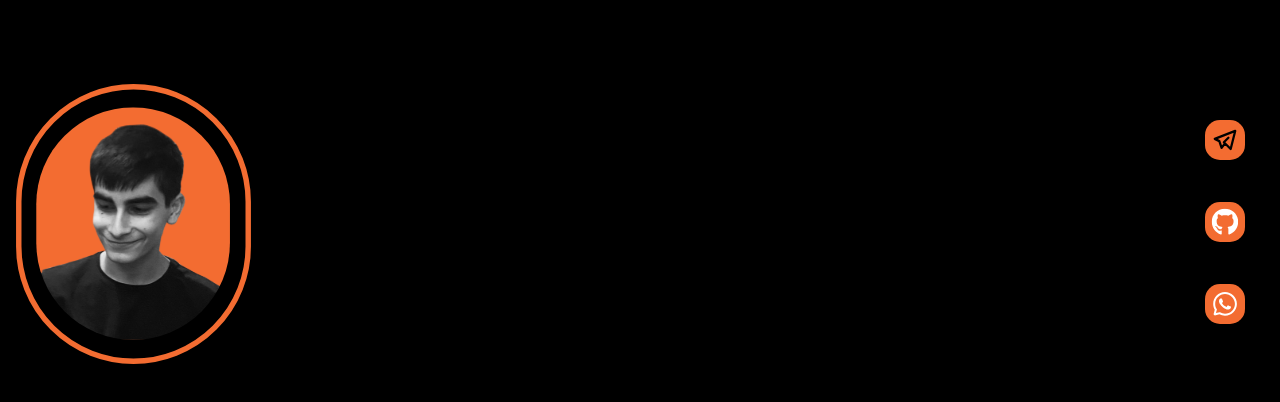
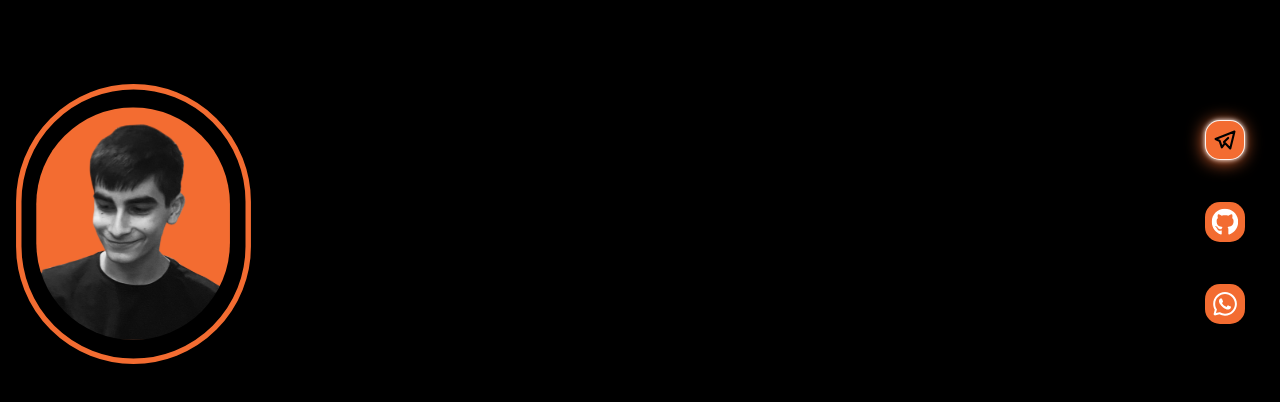
Before and after one commit to ramazanov-rv/my-portfolio, a Next.js app: page /components/Info in a window 1280 px wide. In both pictures the pointer is over the icon 1224 px from the left and 139 px from the top of the page. Shown: the top 402 px of the page. Built offline with nearby package versions, Linux system fonts and the light colour scheme.

Commit message:
media-icons hover animations

```diff
--- a/styles/globals.css
+++ b/styles/globals.css
@@ -223,6 +223,8 @@ section {
 
 .media-links li:hover .media-icon {
   color: var(--mainBackground);
+  box-shadow: 0 0 5px #fff, -1px 2px 17px #f36c31;
+  border: 1px solid hsla(0,0%,100%,.9);
 }
 
 .media-icon {
@@ -234,7 +236,7 @@ section {
   color: var(--mainWhite);
   background: var(--mainColor);
 
-  transition: var(--mainTransition);
+  transition: border .4s ease, color .3s ease, box-shadow .1s ease;
 }
 
 
```
